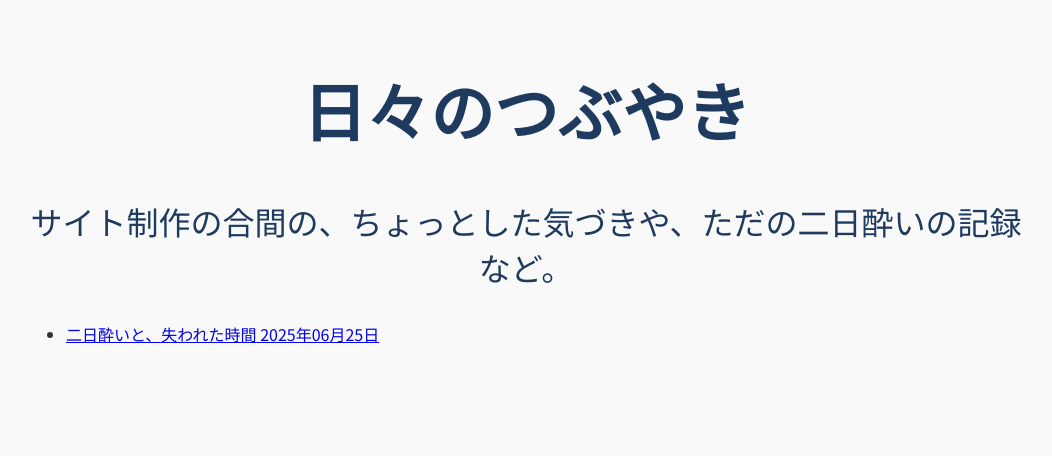
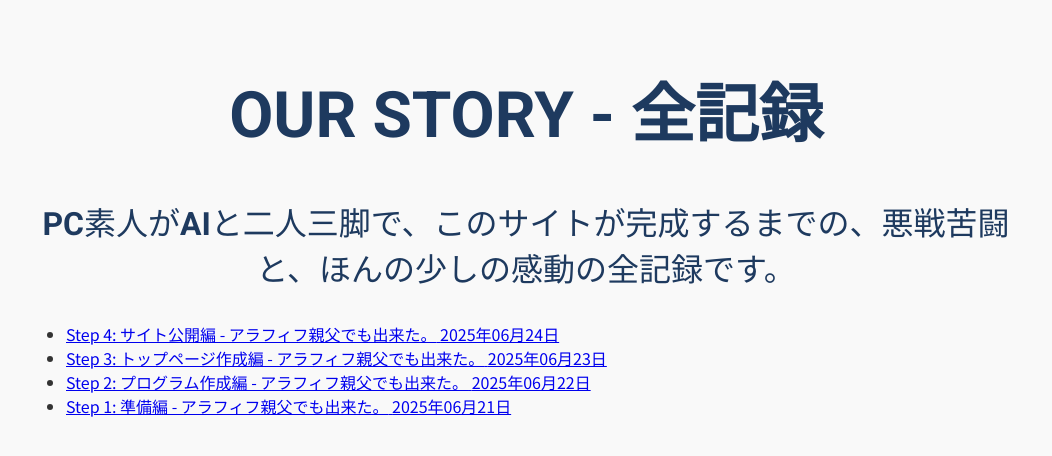
Before and after one commit to 0513reo/reo, a Jekyll site: the page built from our-story-archive.html, in a window 1280 px wide. Shown: the top 456 px of the page, without its empty margins (114-1166 px from the left). Built offline with Jekyll 4.4.1, drawn with Linux system fonts in a browser that asks for light colours.

Commit message:
Add files via upload

```diff
--- a/our-story-archive.html
+++ b/our-story-archive.html
@@ -1,16 +1,16 @@
 ---
 layout: default
-title: 日々のつぶやき 全ログ
+title: OUR STORY 全記録
 class: archive-page
 ---
 <div class="container">
     <header class="section-title">
-        <h1>日々のつぶやき</h1>
-        <p class="archive-description">サイト制作の合間の、ちょっとした気づきや、ただの二日酔いの記録など。</p>
+        <h1>OUR STORY - 全記録</h1>
+        <p class="archive-description">PC素人がAIと二人三脚で、このサイトが完成するまでの、悪戦苦闘と、ほんの少しの感動の全記録です。</p>
     </header>
     <ul class="archive-list">
-        {% for post in site.tweets reversed %}
-             <li>
+        {% for post in site.our_story reversed %}
+            <li>
                 <a href="{{ post.url | relative_url }}">
                     <span class="post-title">{{ post.title }}</span>
                     <span class="post-date">{{ post.date | date: "%Y年%m月%d日" }}</span>
```
